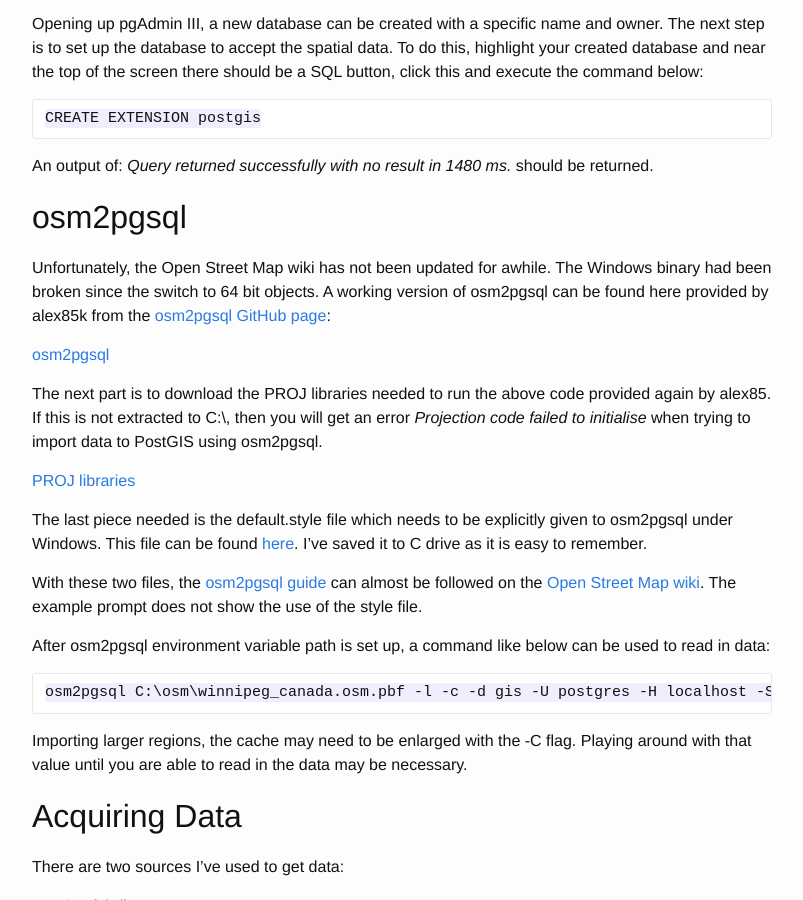
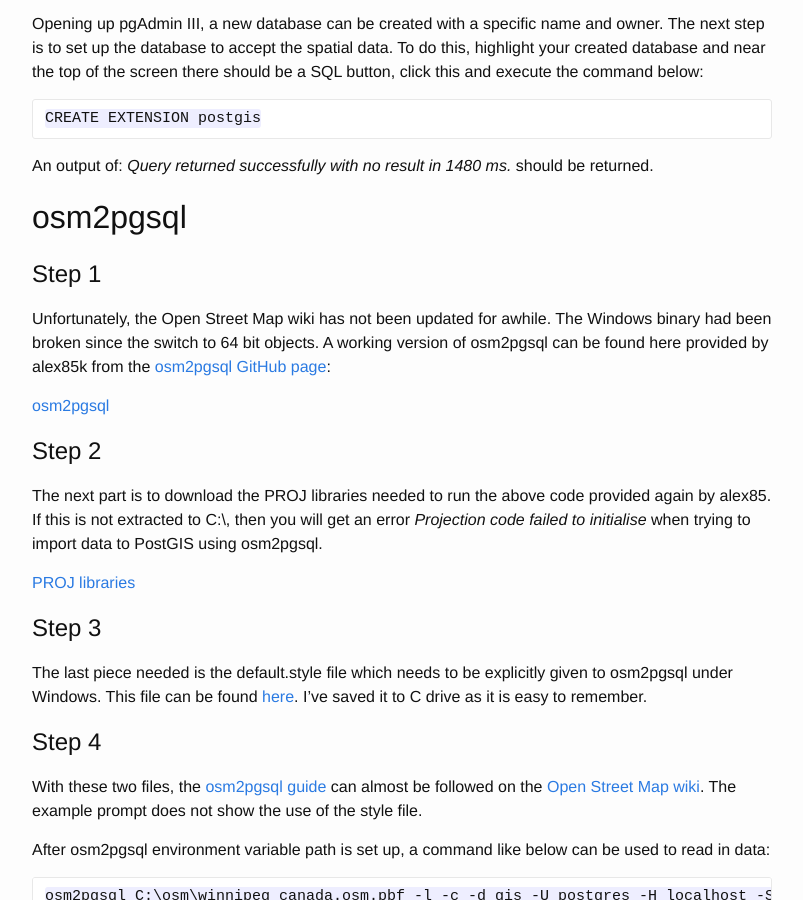
Before and after one commit to awcull/awcull.github.io, a Jekyll site: the page built from _posts/2015-09-30-postgis-osm2pgsql-windows.md, in a window 1280 px wide and 900 px high, scrolled down 427 px. Shown: the whole window, without its empty margins (238-1041 px from the left). Built offline with Jekyll 4.4.1, drawn with Linux system fonts in a browser that asks for light colours.

Commit message:
Added steps to post
Steps making it it easier to read the osm2pgsql part

```diff
--- a/_posts/2015-09-30-postgis-osm2pgsql-windows.md
+++ b/_posts/2015-09-30-postgis-osm2pgsql-windows.md
@@ -22,15 +22,23 @@
 
 ## osm2pgsql
 
+# Step 1
+
 Unfortunately, the Open Street Map wiki has not been updated for awhile.  The Windows binary had been broken since the switch to 64 bit objects.  A working version of osm2pgsql can be found here provided by alex85k from the [osm2pgsql GitHub page](https://github.com/openstreetmap/osm2pgsql/issues/17):
 
 [osm2pgsql](https://dl.dropboxusercontent.com/u/63393258/osm2pgsql_testRelease.zip)
+
+# Step 2
 
 The next part is to download the PROJ libraries needed to run the above code provided again by alex85.  If this is not extracted to C:\, then you will get an error *Projection code failed to initialise* when trying to import data to PostGIS using osm2pgsql.
 
 [PROJ libraries](https://dl.dropboxusercontent.com/u/63393258/PROJ.zip)
 
+# Step 3
+
 The last piece needed is the default.style file which needs to be explicitly given to osm2pgsql under Windows.  This file can be found [here](https://raw.githubusercontent.com/openstreetmap/osm2pgsql/master/default.style).  I've saved it to C drive as it is easy to remember.
+
+# Step 4
 
 With these two files, the [osm2pgsql guide](http://wiki.openstreetmap.org/wiki/Osm2pgsql#Windows) can almost be followed on the [Open Street Map wiki](http://wiki.openstreetmap.org/wiki/Osm2pgsql#Windows).  The example prompt does not show the use of the style file.
 
```
